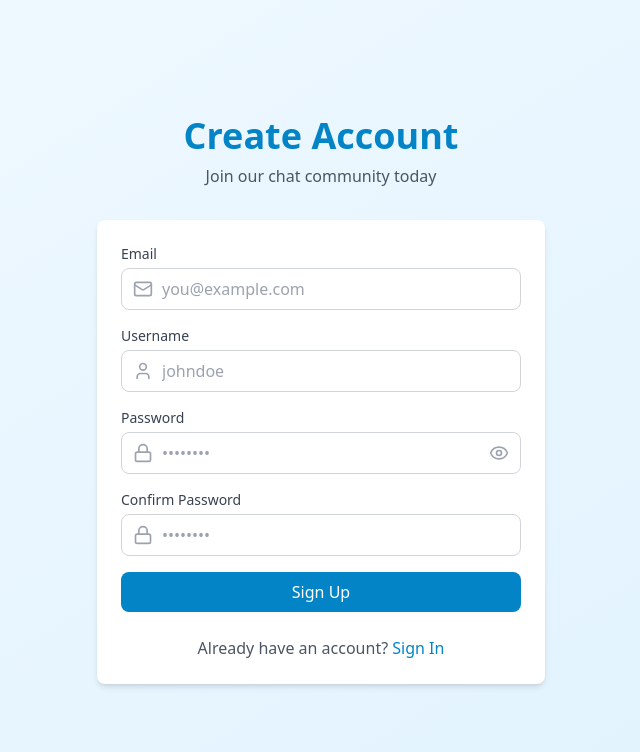
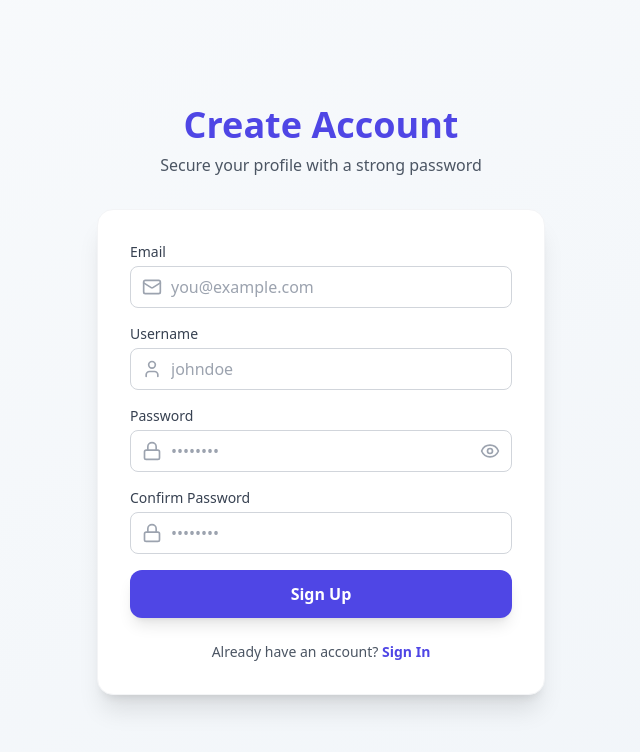
Before and after one commit to Marjia029/chat-system-frontend, a React (Vite) app: page /register in a window 1280 px wide. Shown: the top 752 px of the page, without its empty margins (319-959 px from the left). Built offline with nearby package versions, Linux system fonts and the light colour scheme; no server answers.

Commit message:
#Fix - register components adjusted

```diff
--- a/src/components/auth/Register.jsx
+++ b/src/components/auth/Register.jsx
@@ -1,7 +1,8 @@
-import React, { useState } from 'react';
+import React, { useState, useEffect } from 'react';
 import { Link, useNavigate } from 'react-router-dom';
 import { useAuth } from '../../hooks/useAuth';
-import { Mail, User, Lock, Eye, EyeOff } from 'lucide-react';
+import { Mail, User, Lock, Eye, EyeOff, Check, X, ShieldCheck } from 'lucide-react';
+import { toast } from 'react-hot-toast';
 
 const Register = () => {
   const navigate = useNavigate();
@@ -17,6 +18,27 @@ const Register = () => {
   const [showPassword, setShowPassword] = useState(false);
   const [loading, setLoading] = useState(false);
 
+  // Expanded Validation States
+  const [validations, setValidations] = useState({
+    length: false,
+    capital: false,
+    lowercase: false,
+    number: false,
+    special: false,
+  });
+
+  // Real-time validation logic
+  useEffect(() => {
+    const pass = formData.password;
+    setValidations({
+      length: pass.length >= 8,
+      capital: /[A-Z]/.test(pass),
+      lowercase: /[a-z]/.test(pass),
+      number: /[0-9]/.test(pass),
+      special: /[!@#$%^&*(),.?":{}|<>]/.test(pass),
+    });
+  }, [formData.password]);
+
   const handleChange = (e) => {
     setFormData({
       ...formData,
@@ -27,8 +49,15 @@ const Register = () => {
   const handleSubmit = async (e) => {
     e.preventDefault();
 
+    const allValid = Object.values(validations).every(Boolean);
+
+    if (!allValid) {
+      toast.error("Please satisfy all password requirements");
+      return;
+    }
+
     if (formData.password !== formData.password2) {
-      toast.error("Passwords don't match");
+      toast.error("Passwords do not match");
       return;
     }
 
@@ -41,108 +70,106 @@ const Register = () => {
     }
   };
 
+  const Requirement = ({ met, text }) => (
+    <div className={`flex items-center space-x-2 text-xs transition-colors ${met ? 'text-green-600' : 'text-gray-400'}`}>
+      {met ? <Check className="w-3 h-3 stroke-[3px]" /> : <X className="w-3 h-3" />}
+      <span>{text}</span>
+    </div>
+  );
+
   return (
-    <div className="min-h-screen flex items-center justify-center bg-gradient-to-br from-primary-50 to-primary-100 px-4">
+    <div className="min-h-screen flex items-center justify-center bg-gradient-to-br from-slate-50 to-slate-100 px-4">
       <div className="max-w-md w-full">
         <div className="text-center mb-8">
-          <h1 className="text-4xl font-bold text-primary-600 mb-2">Create Account</h1>
-          <p className="text-gray-600">Join our chat community today</p>
+          <h1 className="text-4xl font-bold text-indigo-600 mb-2">Create Account</h1>
+          <p className="text-gray-600">Secure your profile with a strong password</p>
         </div>
 
-        <div className="card">
+        <div className="bg-white p-8 rounded-2xl shadow-xl border border-gray-100">
           <form onSubmit={handleSubmit} className="space-y-4">
-            <div>
-              <label className="block text-sm font-medium text-gray-700 mb-1">
-                Email
-              </label>
-              <div className="relative">
-                <Mail className="absolute left-3 top-1/2 transform -translate-y-1/2 text-gray-400 w-5 h-5" />
-                <input
-                  type="email"
-                  name="email"
-                  value={formData.email}
-                  onChange={handleChange}
-                  className="input-field pl-10"
-                  placeholder="you@example.com"
-                  required
-                />
+            {/* Email & Username */}
+            <div className="space-y-4">
+               <div>
+                <label className="block text-sm font-medium text-gray-700 mb-1">Email</label>
+                <div className="relative">
+                  <Mail className="absolute left-3 top-1/2 -translate-y-1/2 text-gray-400 w-5 h-5" />
+                  <input type="email" name="email" value={formData.email} onChange={handleChange} className="w-full pl-10 pr-4 py-2 border border-gray-300 rounded-lg focus:ring-2 focus:ring-indigo-500 outline-none" placeholder="you@example.com" required />
+                </div>
+              </div>
+              <div>
+                <label className="block text-sm font-medium text-gray-700 mb-1">Username</label>
+                <div className="relative">
+                  <User className="absolute left-3 top-1/2 -translate-y-1/2 text-gray-400 w-5 h-5" />
+                  <input type="text" name="username" value={formData.username} onChange={handleChange} className="w-full pl-10 pr-4 py-2 border border-gray-300 rounded-lg focus:ring-2 focus:ring-indigo-500 outline-none" placeholder="johndoe" required />
+                </div>
               </div>
             </div>
 
+            {/* Password with Real-time Requirements */}
             <div>
-              <label className="block text-sm font-medium text-gray-700 mb-1">
-                Username
-              </label>
+              <label className="block text-sm font-medium text-gray-700 mb-1">Password</label>
               <div className="relative">
-                <User className="absolute left-3 top-1/2 transform -translate-y-1/2 text-gray-400 w-5 h-5" />
-                <input
-                  type="text"
-                  name="username"
-                  value={formData.username}
-                  onChange={handleChange}
-                  className="input-field pl-10"
-                  placeholder="johndoe"
-                  required
-                />
-              </div>
-            </div>
-
-            <div>
-              <label className="block text-sm font-medium text-gray-700 mb-1">
-                Password
-              </label>
-              <div className="relative">
-                <Lock className="absolute left-3 top-1/2 transform -translate-y-1/2 text-gray-400 w-5 h-5" />
+                <Lock className="absolute left-3 top-1/2 -translate-y-1/2 text-gray-400 w-5 h-5" />
                 <input
                   type={showPassword ? 'text' : 'password'}
                   name="password"
                   value={formData.password}
                   onChange={handleChange}
-                  className="input-field pl-10 pr-10"
+                  className={`w-full pl-10 pr-10 py-2 border rounded-lg outline-none transition-all ${
+                    formData.password.length > 0 && !Object.values(validations).every(Boolean)
+                    ? 'border-orange-400 ring-2 ring-orange-50'
+                    : 'border-gray-300 focus:ring-2 focus:ring-indigo-500'
+                  }`}
                   placeholder="••••••••"
                   required
                 />
-                <button
-                  type="button"
-                  onClick={() => setShowPassword(!showPassword)}
-                  className="absolute right-3 top-1/2 transform -translate-y-1/2 text-gray-400 hover:text-gray-600"
-                >
+                <button type="button" onClick={() => setShowPassword(!showPassword)} className="absolute right-3 top-1/2 -translate-y-1/2 text-gray-400 hover:text-indigo-600">
                   {showPassword ? <EyeOff className="w-5 h-5" /> : <Eye className="w-5 h-5" />}
                 </button>
               </div>
+
+              {/* Requirement Checklist Grid */}
+              {formData.password.length > 0 && (
+                <div className="mt-4 p-4 bg-slate-50 rounded-xl border border-slate-100">
+                  <div className="flex items-center space-x-2 mb-3">
+                    <ShieldCheck className={`w-4 h-4 ${Object.values(validations).every(Boolean) ? 'text-green-500' : 'text-gray-400'}`} />
+                    <span className="text-[11px] font-bold uppercase tracking-wider text-gray-500">Security Checklist</span>
+                  </div>
+                  <div className="grid grid-cols-2 gap-2">
+                    <Requirement met={validations.length} text="8+ Characters" />
+                    <Requirement met={validations.capital} text="Capital Letter" />
+                    <Requirement met={validations.lowercase} text="Small Letter" />
+                    <Requirement met={validations.number} text="A Number" />
+                    <Requirement met={validations.special} text="Special Char" />
+                  </div>
+                </div>
+              )}
             </div>
 
+            {/* Confirm Password */}
             <div>
-              <label className="block text-sm font-medium text-gray-700 mb-1">
-                Confirm Password
-              </label>
+              <label className="block text-sm font-medium text-gray-700 mb-1">Confirm Password</label>
               <div className="relative">
-                <Lock className="absolute left-3 top-1/2 transform -translate-y-1/2 text-gray-400 w-5 h-5" />
-                <input
-                  type={showPassword ? 'text' : 'password'}
-                  name="password2"
-                  value={formData.password2}
-                  onChange={handleChange}
-                  className="input-field pl-10"
-                  placeholder="••••••••"
-                  required
-                />
+                <Lock className="absolute left-3 top-1/2 -translate-y-1/2 text-gray-400 w-5 h-5" />
+                <input type={showPassword ? 'text' : 'password'} name="password2" value={formData.password2} onChange={handleChange} className="w-full pl-10 pr-4 py-2 border border-gray-300 rounded-lg focus:ring-2 focus:ring-indigo-500 outline-none" placeholder="••••••••" required />
               </div>
             </div>
 
             <button
               type="submit"
               disabled={loading}
-              className="btn-primary w-full"
+              className={`w-full py-3 rounded-xl font-bold text-white transition-all shadow-lg ${
+                loading ? 'bg-gray-400' : 'bg-indigo-600 hover:bg-indigo-700 hover:shadow-indigo-200 active:scale-[0.98]'
+              }`}
             >
               {loading ? 'Creating Account...' : 'Sign Up'}
             </button>
           </form>
 
           <div className="mt-6 text-center">
-            <p className="text-gray-600">
+            <p className="text-sm text-gray-600">
               Already have an account?{' '}
-              <Link to="/login" className="text-primary-600 hover:text-primary-700 font-medium">
+              <Link to="/login" className="text-indigo-600 hover:text-indigo-800 font-semibold transition-colors">
                 Sign In
               </Link>
             </p>
```
